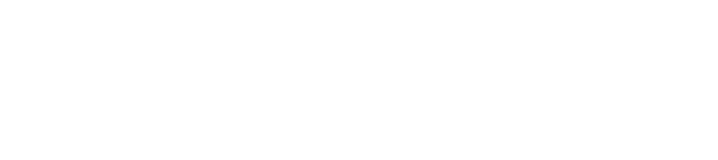
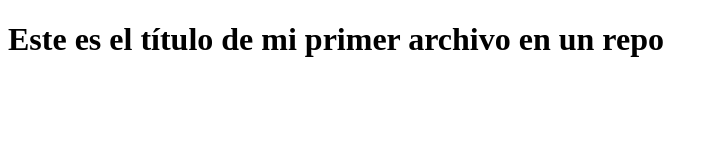
Before and after one commit to jimmyvalens/Git-Pruebas, a plain HTML site: page index.html in a window 1280 px wide. Shown: the whole page, without its empty margins (0-718 px from the left). Drawn offline with Linux system fonts and the light colour scheme.

Commit message:
Title added

```diff
--- a/index.html
+++ b/index.html
@@ -6,6 +6,6 @@
     <title>Mi primer Repo</title>
 </head>
 <body>
-
+    <h1>Este es el título de mi primer archivo en un repo</h1>
 </body>
 </html>
```
